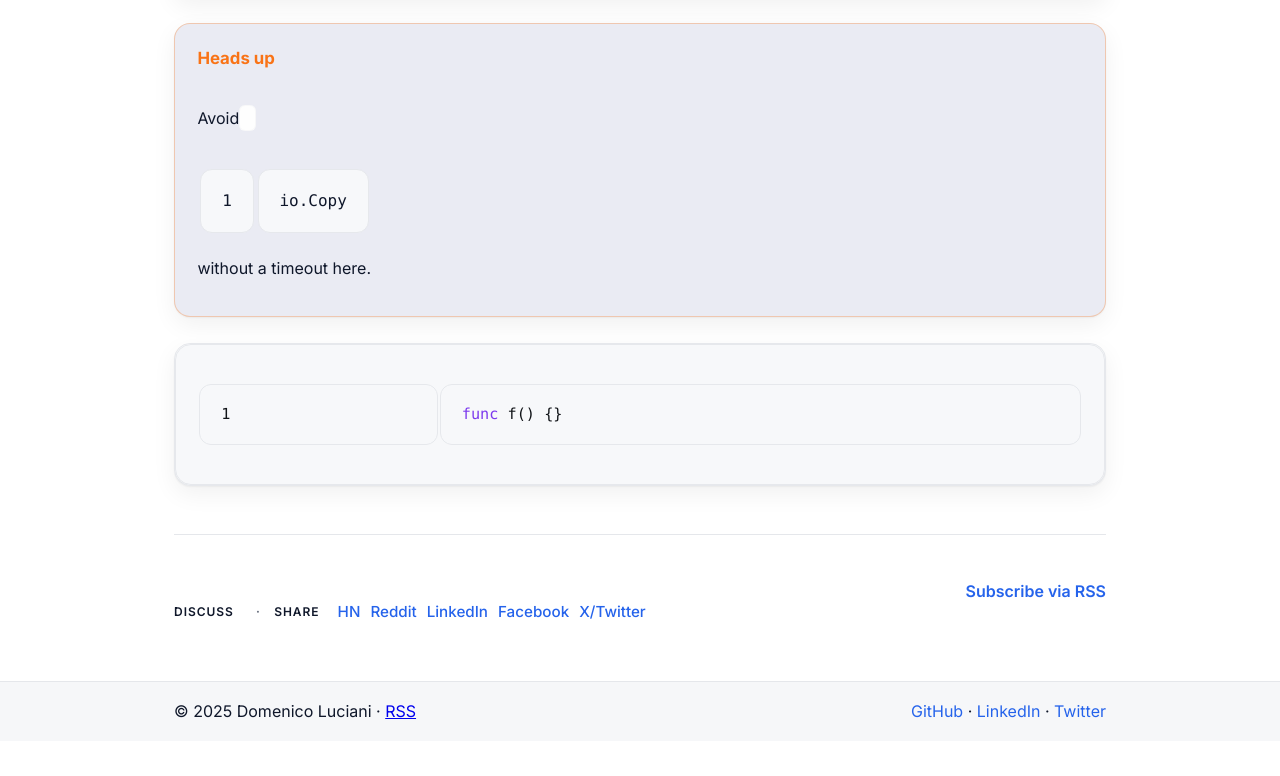
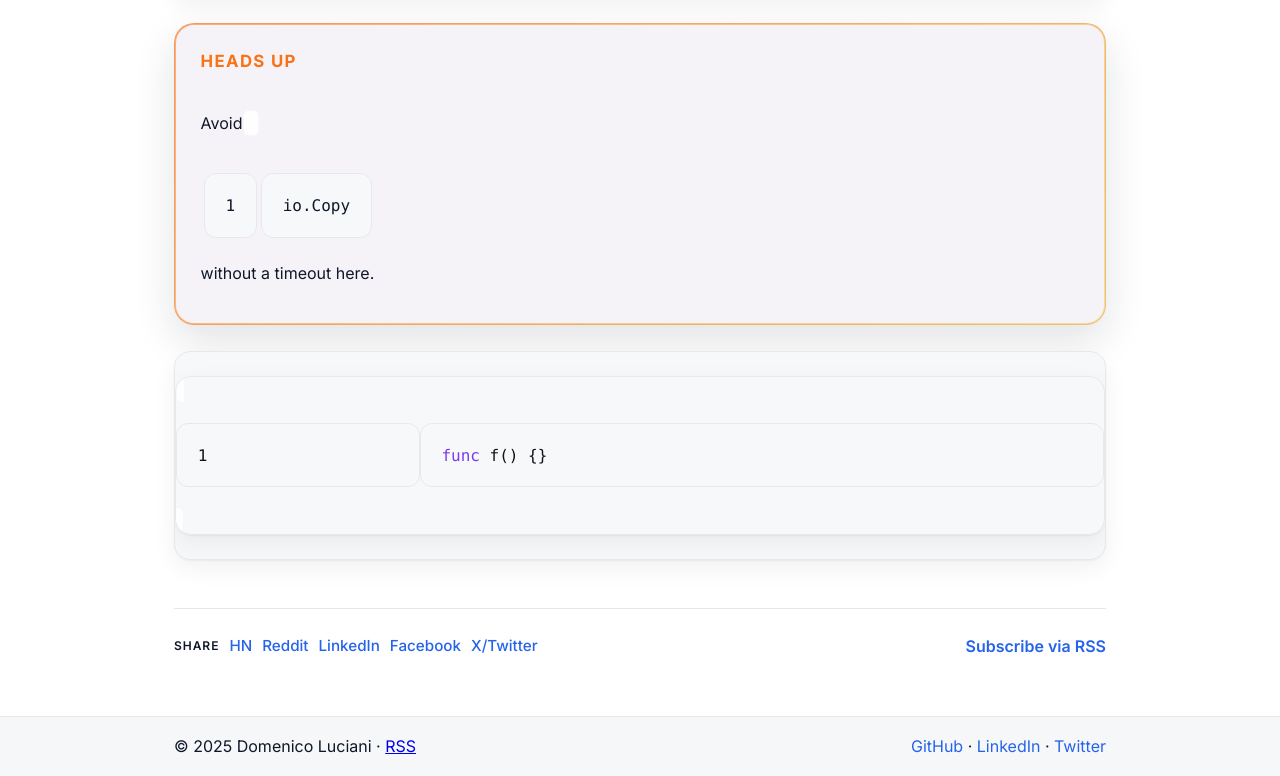
Before and after one commit to dlion/dryrun, a Jekyll site: the page built from _posts/2025-01-01-hello-world.md, in a window 1280 px wide and 1400 px high, scrolled down 255 px. Shown: the part 624-1400 px from the top of the window. Built offline with Jekyll 4.4.1, drawn with Linux system fonts in a browser that asks for light colours; before the commit the page ends 1620 px from its top, so only the background shows below that.

Commit message:
another boh

```diff
--- a/_layouts/post.html
+++ b/_layouts/post.html
@@ -56,26 +56,31 @@ layout: default
   </div>
 
   <footer class="post-footer">
-    <nav class="post-share" aria-label="Discuss or share">
+    {% assign has_discuss = page.hn_url or page.reddit_url %}
+    <nav class="post-actions" aria-label="Post meta links">
+      {% if has_discuss %}
+        <div class="actions-group">
           <span class="label">Discuss</span>
           {% if page.hn_url %}
             <a href="{{ page.hn_url }}" rel="nofollow noopener" target="_blank">Hacker News</a>
           {% endif %}
           {% if page.reddit_url %}
-        <a href="{{ page.reddit_url }}" rel="nofollow noopener" target="_blank">Reddit thread</a>
+            <a href="{{ page.reddit_url }}" rel="nofollow noopener" target="_blank">Reddit</a>
           {% endif %}
-      <span class="divider" aria-hidden="true">·</span>
+        </div>
+      {% endif %}
+
+      <div class="actions-group">
         <span class="label">Share</span>
         <a href="https://news.ycombinator.com/submitlink?u={{ page.url | absolute_url | uri_escape }}&t={{ page.title | uri_escape }}" rel="noopener" target="_blank">HN</a>
         <a href="https://www.reddit.com/submit?url={{ page.url | absolute_url | uri_escape }}&title={{ page.title | uri_escape }}" rel="noopener" target="_blank">Reddit</a>
         <a href="https://www.linkedin.com/shareArticle?mini=true&url={{ page.url | absolute_url | uri_escape }}&title={{ page.title | uri_escape }}" rel="noopener" target="_blank">LinkedIn</a>
         <a href="https://www.facebook.com/sharer/sharer.php?u={{ page.url | absolute_url | uri_escape }}" rel="noopener" target="_blank">Facebook</a>
         <a href="https://twitter.com/intent/tweet?text={{ page.title | uri_escape }}&url={{ page.url | absolute_url | uri_escape }}" rel="noopener" target="_blank">X/Twitter</a>
+      </div>
+
+      <a class="rss" href="{{ '/feed.xml' | relative_url }}">Subscribe via RSS</a>
     </nav>
-
-    <div class="post-subscribe">
-      <a class="rss" href="{{ '/feed.xml' | relative_url }}">Subscribe via RSS</a>
-    </div>
 
     {% if site.comments and site.giscus.repo %}
       <section id="comments" class="comments">
--- a/assets/css/main.css
+++ b/assets/css/main.css
@@ -144,18 +144,43 @@ p { margin: .9em 0; color: var(--text); }
 .post-content .callout {
   position: relative;
   margin: 1.6rem 0;
-  padding: 1.2rem 1.4rem 1.2rem 1.4rem;
-  border-radius: 16px;
-  border: 1px solid color-mix(in hsl, var(--link) 30%, transparent);
-  background: color-mix(in hsl, var(--surface-1) 90%, transparent);
-  box-shadow: var(--shadow);
-  border-left: 6px solid var(--link);
+  padding: 1.4rem 1.6rem;
+  border-radius: 20px;
+  border: 1px solid color-mix(in hsl, var(--link) 18%, transparent);
+  background: color-mix(in hsl, var(--surface-1) 85%, transparent);
+  box-shadow: 0 16px 40px rgba(15, 23, 42, .12);
+}
+.post-content .callout::before {
+  content: '';
+  position: absolute;
+  inset: -1px;
+  border-radius: inherit;
+  border: 2px solid transparent;
+  background: linear-gradient(135deg, rgba(79,70,229,.45), rgba(14,165,233,.35)) border-box;
+  mask: linear-gradient(#fff 0 0) padding-box, linear-gradient(#fff 0 0);
+  mask-composite: exclude;
+  -webkit-mask: linear-gradient(#fff 0 0) padding-box, linear-gradient(#fff 0 0);
+  -webkit-mask-composite: xor;
+  pointer-events: none;
 }
 .post-content .callout > :first-child { margin-top: 0; }
 .post-content .callout > :last-child { margin-bottom: 0; }
-.post-content .callout strong { display: block; margin-bottom: .35rem; font-size: 1.05rem; }
-.post-content .callout.warn { border-left-color: #f97316; border: 1px solid color-mix(in hsl, #f97316 30%, transparent); background: color-mix(in hsl, #f97316 8%, var(--surface-1)); }
+.post-content .callout strong {
+  display: block;
+  margin-bottom: .45rem;
+  font-size: 1.05rem;
+  text-transform: uppercase;
+  letter-spacing: .08em;
+  color: var(--link);
+}
 .post-content .callout.warn strong { color: #f97316; }
+.post-content .callout.warn::before {
+  background: linear-gradient(135deg, rgba(249,115,22,.55), rgba(234,179,8,.35)) border-box;
+}
+.post-content .callout.warn {
+  border: 1px solid rgba(249,115,22,.35);
+  background: color-mix(in hsl, rgba(249,115,22,.12) 30%, var(--surface-1));
+}
 
 /* Code (inline + blocks) */
 code, pre, kbd, samp {
@@ -171,6 +196,7 @@ code {
 .highlight {
   position: relative;
   background: var(--code-bg);
+  color: var(--code-text);
   border: 1px solid var(--code-border);
   border-radius: 16px;
   overflow: hidden;
@@ -194,34 +220,41 @@ code {
 
 .highlight table {
   width: 100%;
-  border-collapse: collapse;
+  border-collapse: separate;
+  border-spacing: 0;
 }
 .highlight td {
   vertical-align: top;
+  background: transparent;
+  padding: 0;
 }
 .highlight td.gutter {
-  width: 3rem;
-  background: color-mix(in hsl, var(--code-bg) 70%, transparent);
   color: color-mix(in hsl, var(--code-text) 55%, transparent);
   text-align: right;
-  padding: 1.2rem .75rem;
+  border-right: 1px solid color-mix(in hsl, var(--code-border) 60%, transparent);
   user-select: none;
   font-size: .85rem;
-  border-right: 1px solid color-mix(in hsl, var(--code-border) 60%, transparent);
 }
 .highlight td.gutter pre {
   margin: 0;
+  padding: 1rem .95rem 1rem 1.2rem;
+  background: none;
+  border: 0;
+  line-height: 1.55;
+}
+.highlight td.gutter pre code {
   background: none;
   border: 0;
   padding: 0;
-  line-height: 1.55;
+  color: inherit;
+  display: block;
 }
 .highlight td.code {
   padding: 0;
 }
 .highlight td.code pre {
   margin: 0;
-  padding: 1.2rem 1.4rem 1.2rem 1.1rem;
+  padding: 1rem 1.4rem;
   background: none !important;
   color: var(--code-text) !important;
   border: 0;
@@ -230,21 +263,6 @@ code {
   line-height: 1.55;
 }
 .highlight td.code pre code {
-  background: none;
-  border: 0;
-  padding: 0;
-}
-
-.highlight > pre {
-  margin: 0;
-  padding: 1.2rem 1.4rem;
-  background: none !important;
-  color: var(--code-text) !important;
-  font-size: .95rem;
-  line-height: 1.55;
-  overflow: auto;
-}
-.highlight > pre code {
   background: none;
   border: 0;
   padding: 0;
@@ -301,52 +319,40 @@ code {
   margin-top: 48px;
   border-top: 1px solid var(--border);
   padding-top: 24px;
+}
+.post-actions {
   display: flex;
-  flex-wrap: wrap;
-  gap: 16px;
-  justify-content: space-between;
-  align-items: center;
-}
-.post-footer .post-share {
-  display: flex;
-  gap: 10px;
   align-items: center;
   flex-wrap: wrap;
+  gap: 18px;
+  width: 100%;
+}
+.post-actions .actions-group {
+  display: flex;
+  align-items: center;
+  gap: 10px;
   color: var(--muted);
   font-size: .95rem;
 }
-.post-footer .post-share .label {
+.post-actions .label {
   font-weight: 600;
   color: var(--text);
   text-transform: uppercase;
   font-size: .75rem;
   letter-spacing: .08em;
 }
-.post-footer .post-share .divider {
-  color: var(--muted);
-  margin-inline: 4px;
-}
-.post-footer .post-share a {
+.post-actions a {
   color: var(--link);
   text-decoration: none;
   font-weight: 500;
 }
-.post-footer .post-share a:hover {
+.post-actions a:hover {
   text-decoration: underline;
 }
-.post-footer .post-subscribe {
-  display: flex;
-  gap: 12px;
-  align-items: center;
+.post-actions .rss {
   margin-left: auto;
-}
-.post-footer .post-subscribe a {
-  color: var(--link);
-  text-decoration: none;
   font-weight: 600;
-}
-.post-footer .post-subscribe a:hover {
-  text-decoration: underline;
+  white-space: nowrap;
 }
 .post-footer .tags {
   margin: 0;
--- a/assets/js/main.js
+++ b/assets/js/main.js
@@ -26,13 +26,17 @@
   });
 
   document.querySelectorAll('.highlight').forEach(function (block) {
-    if (!block.dataset.lang) {
-      var pre = block.querySelector('pre');
-      if (!pre) return;
+    var pre = block.querySelector('pre');
+    if (!pre) return;
+    var lang = block.dataset.lang;
+    if (!lang) {
       var match = pre.className && pre.className.match(/language-([a-z0-9#+-]+)/i);
       if (match) {
-        block.setAttribute('data-lang', match[1].toUpperCase());
+        lang = match[1].toUpperCase();
       }
     }
+    if (!lang) return;
+    block.setAttribute('data-lang', lang);
+    pre.setAttribute('data-lang', lang);
   });
 })();
```
Also changed, not shown: _posts/2025-01-02-something-to-say.md (+1 -1 lines), assets/images/covers/generics.svg (deleted). Lines whose indentation alone changed are shown as unchanged.
